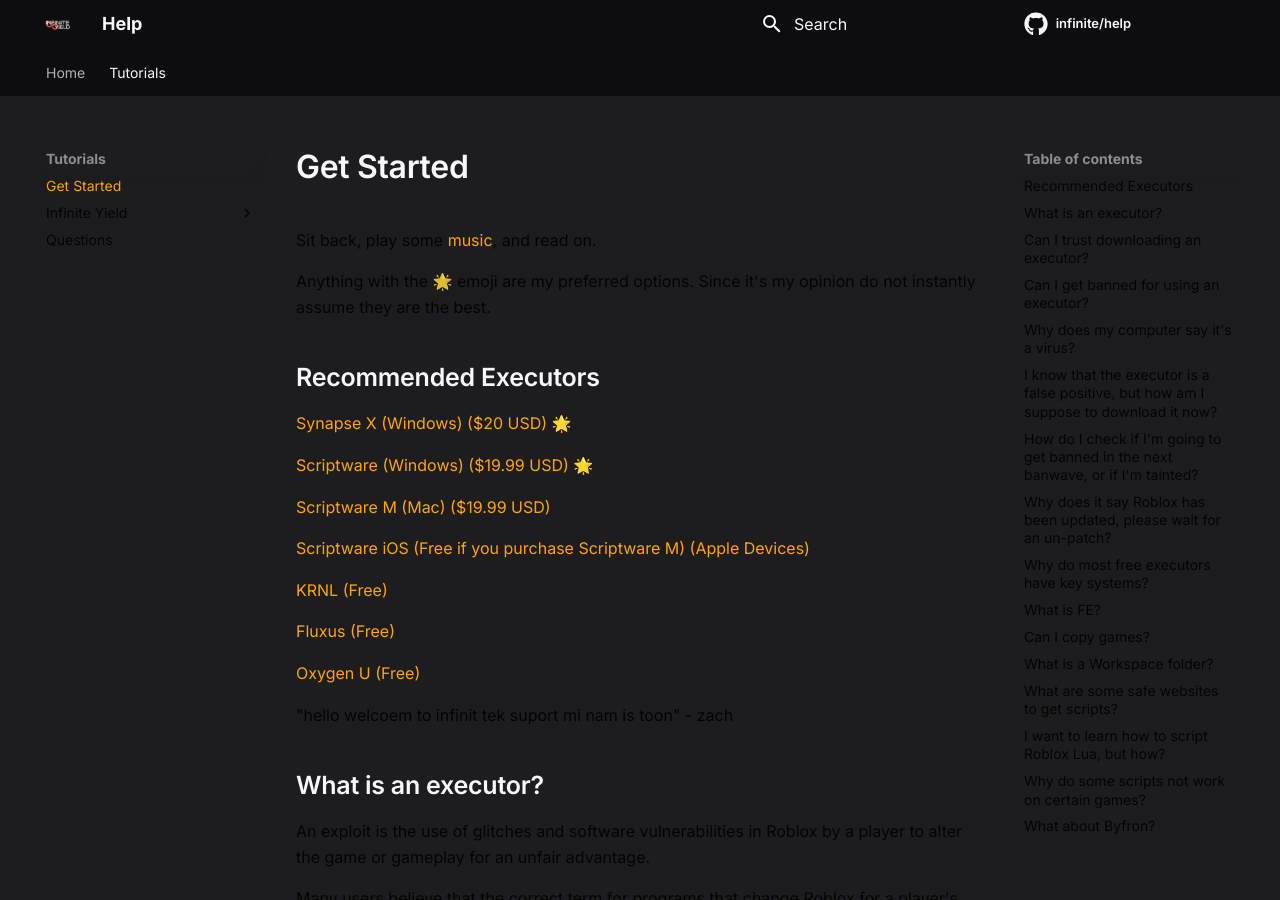
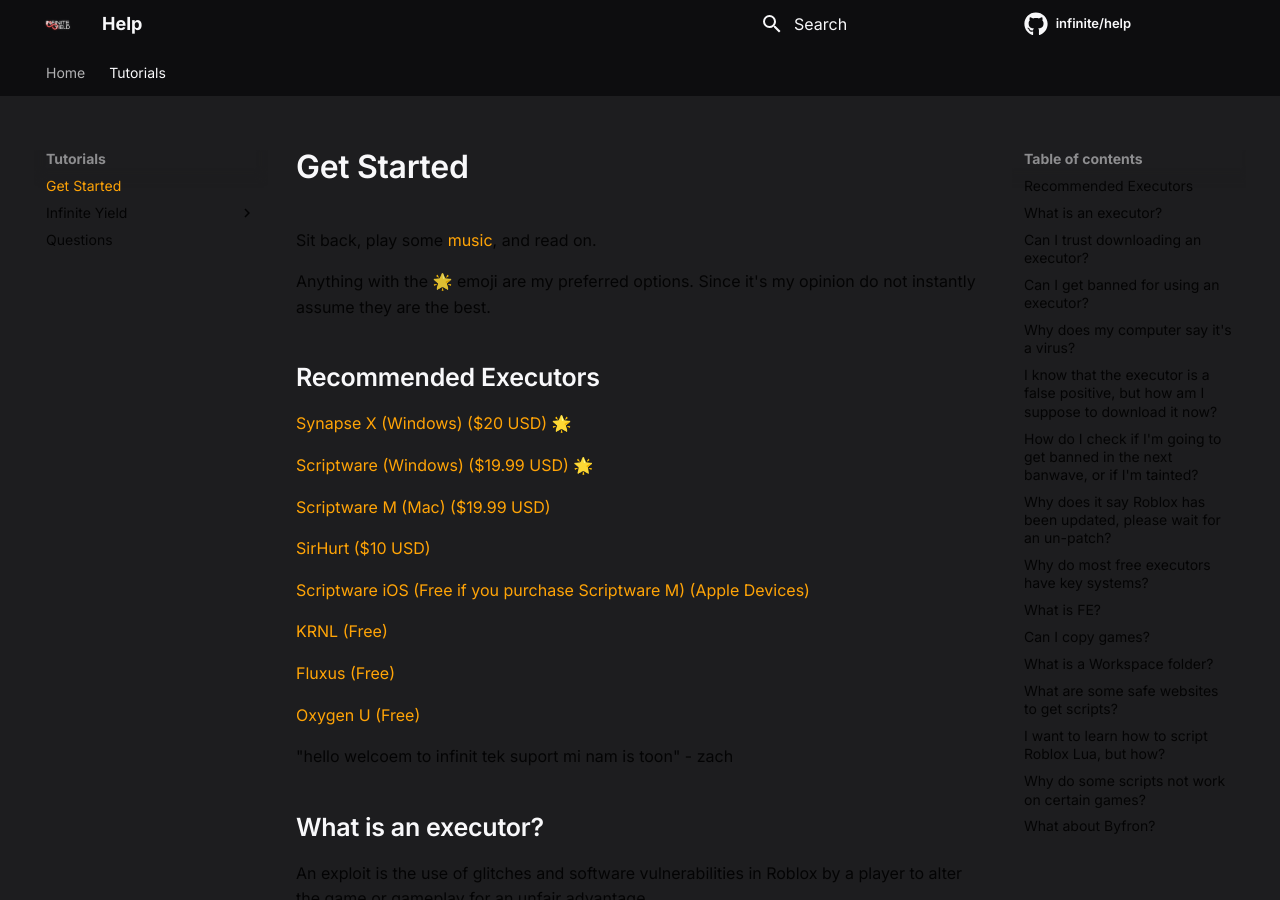
Before and after one commit to moikoros/help, an MkDocs documentation site: the page built from docs/tutorials/index.md, in a window 1280 px wide and 900 px high. Built offline with MkDocs 1.6.1 and Material for MkDocs 9.7.7, drawn with Linux system fonts in a browser that asks for light colours; comment, search, counter and statistics services are not loaded.

Commit message:
Update index.md

```diff
--- a/docs/tutorials/index.md
+++ b/docs/tutorials/index.md
@@ -12,11 +12,13 @@
 
 <a href="https://script-ware.com/m">Scriptware M (Mac) ($19.99 USD)</a>
 
+<a href="https://sirhurt.net">SirHurt ($10 USD)</a>
+
 <a href="https://script-ware.com/ios">Scriptware iOS (Free if you purchase Scriptware M) (Apple Devices)</a>
 
 <a href="https://krnl.place">KRNL (Free)</a>
 
-<a href="https://wearedevs.net/d/Fluxus">Fluxus (Free)</a>
+<a href="https://fluxteam.net">Fluxus (Free)</a>
 
 <a href="https://wearedevs.net/d/Oxygen%20U">Oxygen U (Free)</a>
 
```
